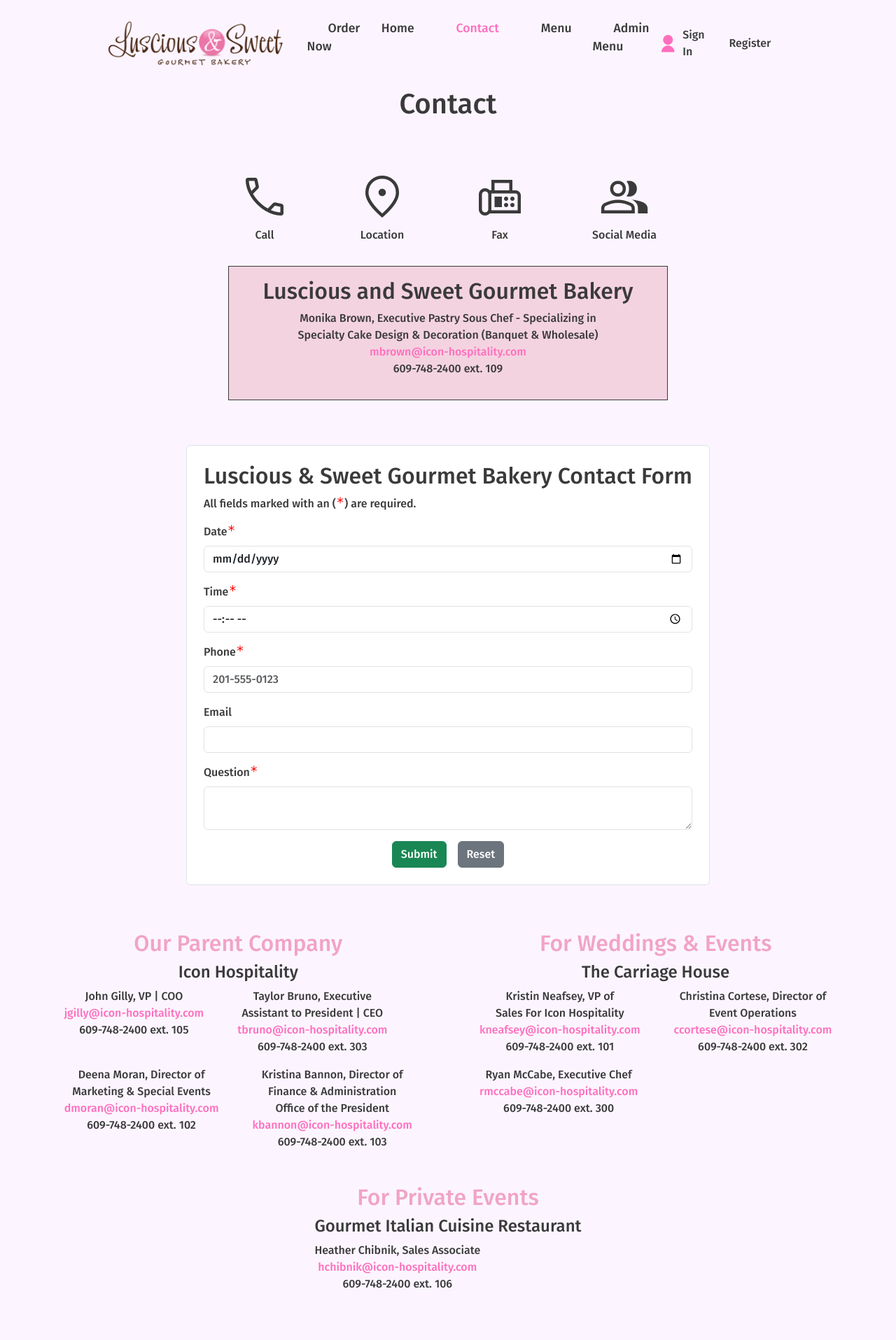
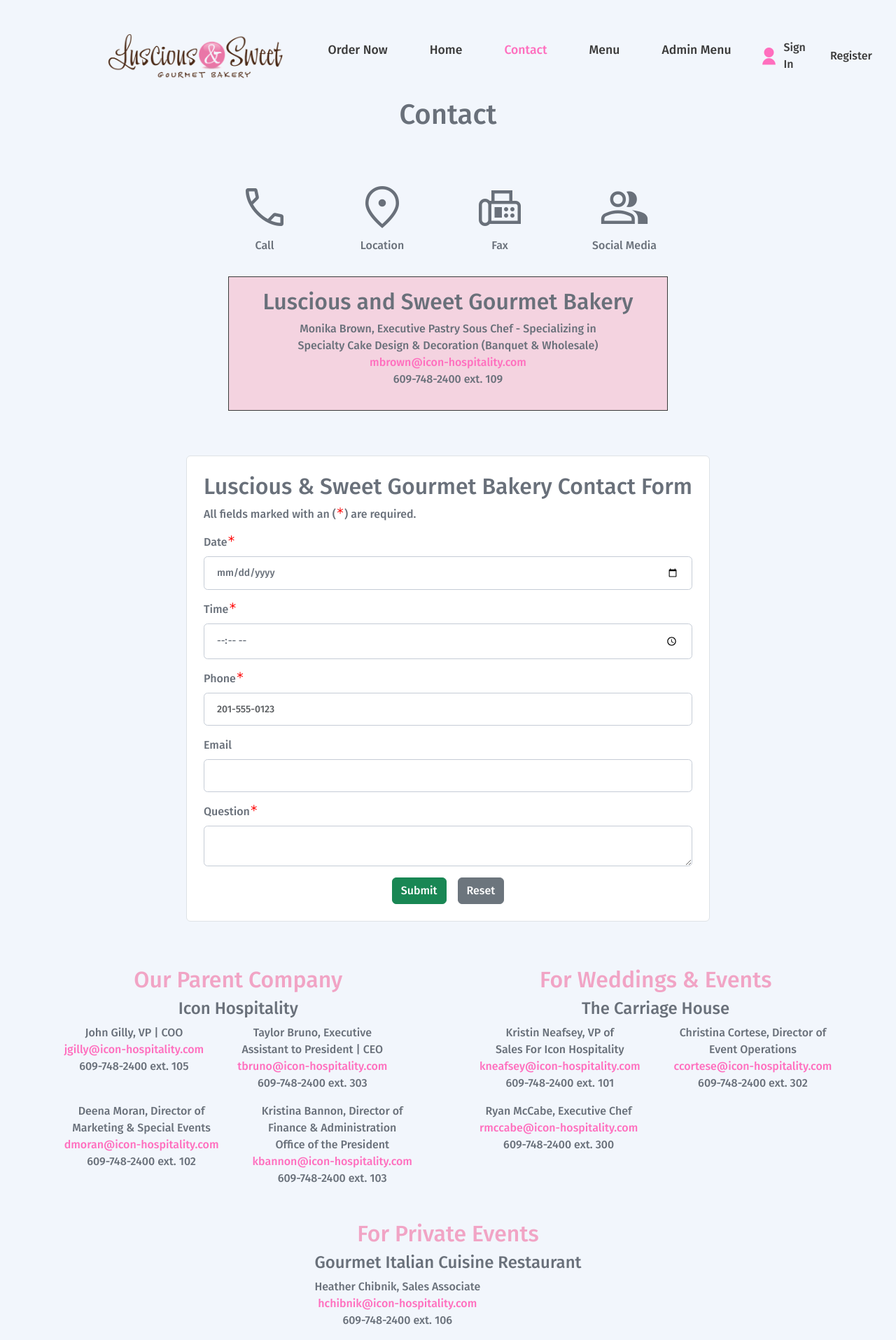
Before and after one commit to Veloric/2023FASE, a Flask app: page /contact in a window 1280 px wide. Shown: the whole page at 70% size. Before the commit the page ends 1841 px from the top, so only its background shows below. Run offline with Flask 3, Linux system fonts and the light colour scheme; some libraries are stand-ins or nearby versions.

Commit message:
Added css for profile and fixed navbar

```diff
--- a/static/style.css
+++ b/static/style.css
@@ -47,6 +47,7 @@ header{
     padding: 5px 0;
     margin: 0px 30px;
     transition: all .50s ease;
+    white-space: nowrap;
 }
 .nav-bar a:hover{
     color: var(--main-color);
@@ -286,3 +287,68 @@ header{
 .orderConfirmation {
     text-align: center;
 }
+/*---------------------------------- CSS for Profile.html -------------------------------------*/
+body{margin-top:20px;
+    background-color:#f2f6fc;
+    color:#69707a;
+}
+.img-account-profile {
+    height: 10rem;
+}
+.rounded-circle {
+    border-radius: 50% !important;
+}
+.card {
+    box-shadow: 0 0.15rem 1.75rem 0 rgb(33 40 50 / 15%);
+}
+.card .card-header {
+    font-weight: 500;
+}
+.card-header:first-child {
+    border-radius: 0.35rem 0.35rem 0 0;
+}
+.card-header {
+    padding: 1rem 1.35rem;
+    margin-bottom: 0;
+    background-color: rgba(33, 40, 50, 0.03);
+    border-bottom: 1px solid rgba(33, 40, 50, 0.125);
+}
+.form-control, .dataTable-input {
+    display: block;
+    width: 100%;
+    padding: 0.875rem 1.125rem;
+    font-size: 0.875rem;
+    font-weight: 400;
+    line-height: 1;
+    color: #69707a;
+    background-color: #fff;
+    background-clip: padding-box;
+    border: 1px solid #c5ccd6;
+    -webkit-appearance: none;
+    -moz-appearance: none;
+    appearance: none;
+    border-radius: 0.35rem;
+    transition: border-color 0.15s ease-in-out, box-shadow 0.15s ease-in-out;
+}
+
+.nav-borders .nav-link.active {
+    color: rgb(255, 93, 168);
+    border-bottom-color: rgb(255, 93, 168);
+}
+.nav-borders .nav-link {
+    color: #69707a;
+    border-bottom-width: 0.125rem;
+    border-bottom-style: solid;
+    border-bottom-color: transparent;
+    padding-top: 0.5rem;
+    padding-bottom: 0.5rem;
+    padding-left: 0;
+    padding-right: 0;
+    margin-left: 1rem;
+    margin-right: 1rem;
+}
+.btn-primary {
+    background-color: rgb(255, 93, 168);
+    border-color: rgb(255, 93, 168);
+
+}
```
